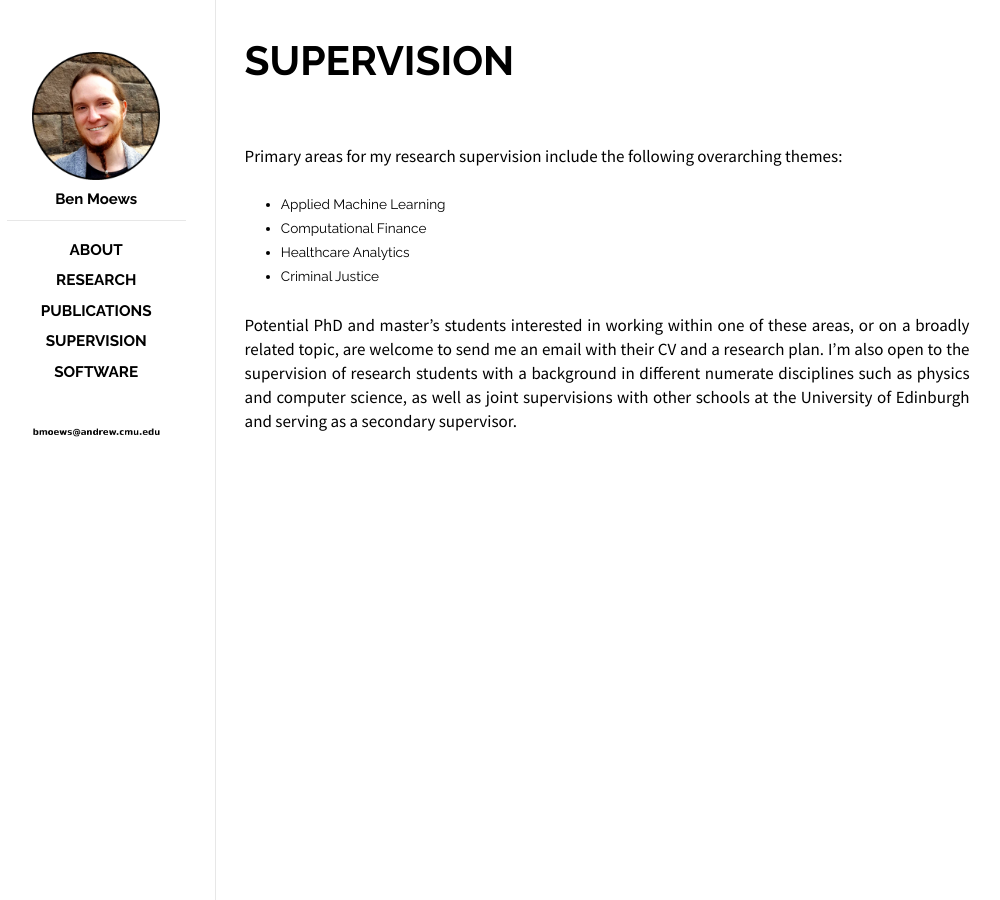
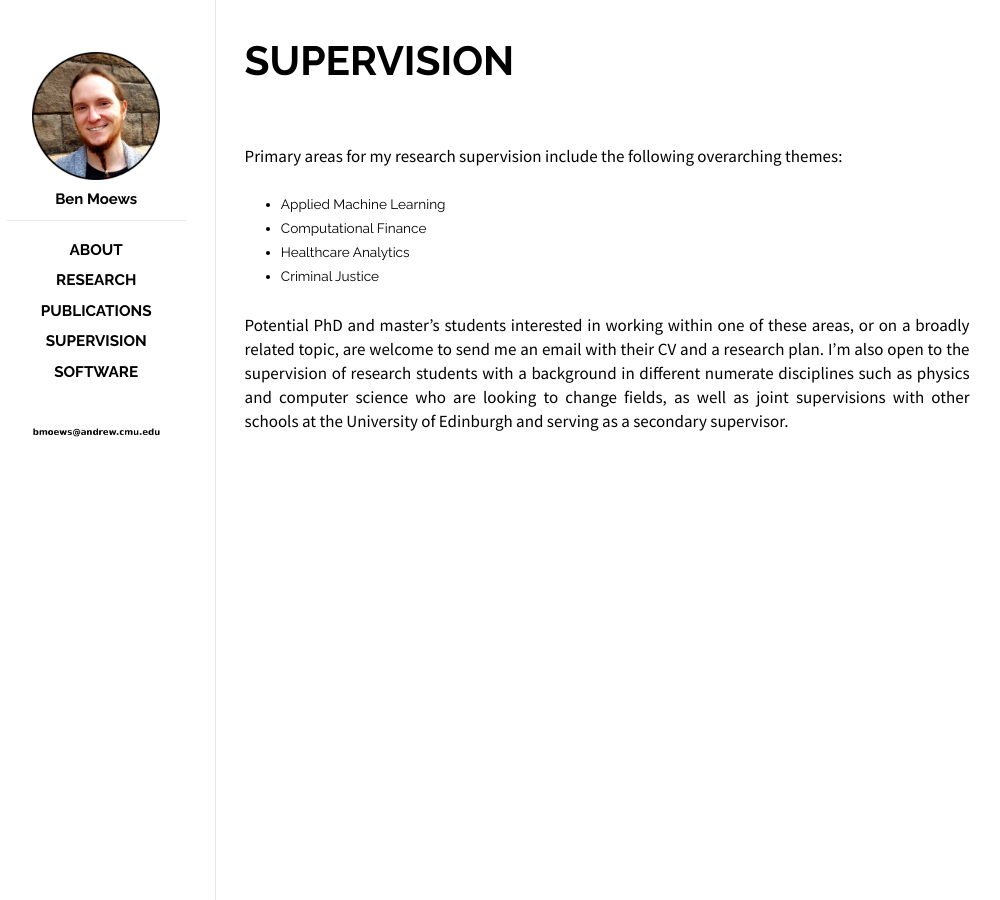
Before and after one commit to moews/moews.github.io, a Jekyll site: the page built from _posts/2017-03-25-supervision.md, in a window 1280 px wide. Shown: the whole page, without its empty margins (143-1143 px from the left). Built offline with Jekyll 4.4.1, drawn with Linux system fonts in a browser that asks for light colours.

Commit message:
Update 2017-03-25-supervision.md

```diff
--- a/_posts/2017-03-25-supervision.md
+++ b/_posts/2017-03-25-supervision.md
@@ -17,5 +17,5 @@
 
 <div style="height:25px;font-size:1px;">&nbsp;</div>
 
-Potential PhD and master's students interested in working within one of these areas, or on a broadly related topic, are welcome to send me an email with their CV and a research plan. I'm also open to the supervision of research students with a background in different numerate disciplines such as physics and computer science, as well as joint supervisions with other schools at the University of Edinburgh and serving as a secondary supervisor.
+Potential PhD and master's students interested in working within one of these areas, or on a broadly related topic, are welcome to send me an email with their CV and a research plan. I'm also open to the supervision of research students with a background in different numerate disciplines such as physics and computer science who are looking to change fields, as well as joint supervisions with other schools at the University of Edinburgh and serving as a secondary supervisor.
 <br>
```
